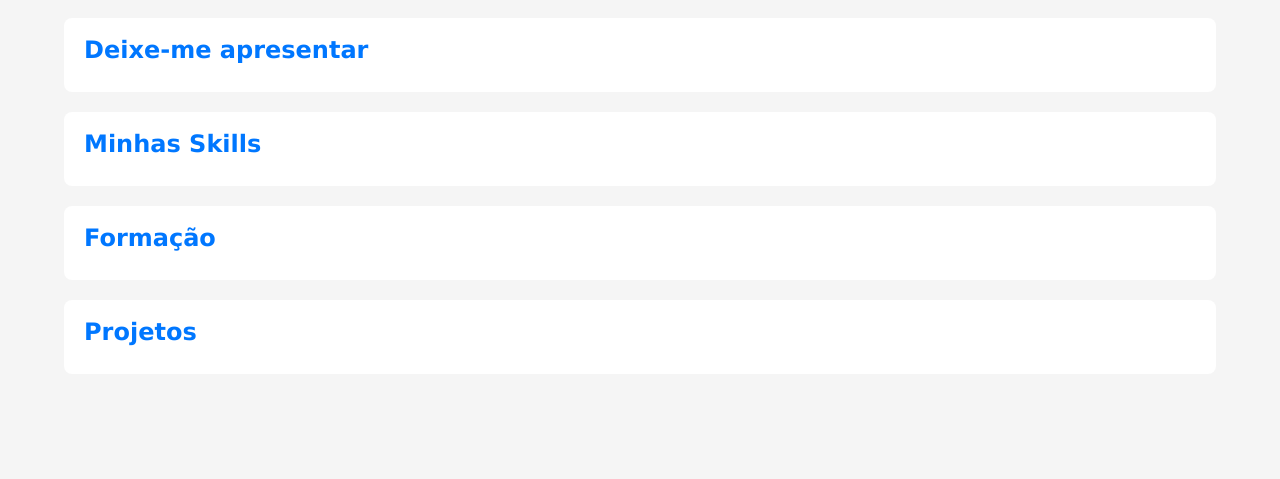
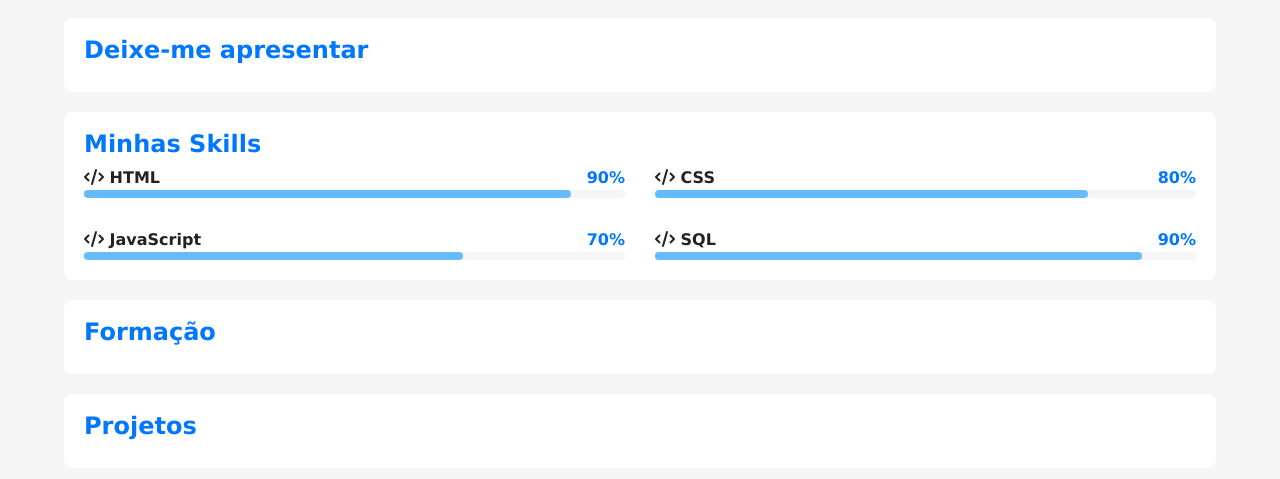
Before and after one commit to Willian-Boo/projeto-portifolio, a plain HTML site: page index.html in a window 1280 px wide. Shown: the part 569-1048 px from the top of the page. Before the commit the page ends 963 px from the top, so only its background shows below. Drawn offline with Linux system fonts and the light colour scheme.

Commit message:
criação das skills

```diff
--- a/estilos/style.css
+++ b/estilos/style.css
@@ -140,3 +140,43 @@ article h2{
   height: 100%;
   border-radius: 8px;
 }
+#skill-container{
+  display: grid;
+  grid-template-columns: 1fr;
+  gap: 30px;
+}
+
+#skill-container .info{
+  display: flex;
+  justify-content: space-between;
+  align-items: center;
+}
+
+#skill-container .nome{
+  font-weight: bold;
+  color: var(--texto);
+}
+
+#skill-container .porcent{
+  font-weight: bold;
+  color: var(--destaque);
+}
+
+#skill-container .barra{
+  width: 100%;
+  height: 8px;
+  background-color: var(--fundo-principal);
+  border-radius: 4px;
+}
+
+#skill-container .progresso{
+  height: 100%;
+  background-color: var(--destaque-inverso);
+  border-radius: 4px;
+}
+
+@media screen and (min-width: 768px) {
+  #skill-container{
+    grid-template-columns: 1fr 1fr;
+  }
+}
--- a/index.html
+++ b/index.html
@@ -43,6 +43,44 @@
             </article>
             <article id="skills">
                 <h2>Minhas Skills</h2>
+                <div id="skill-container">
+                    <div class="item">
+                        <div class="info">
+                            <span class="nome"><i class="fa-solid fa-code"></i> HTML</span>
+                            <span class="porcent">90%</span>
+                        </div>
+                        <div class="barra">
+                            <div class="progresso" style="width: 90%;"></div>
+                        </div>
+                    </div>
+                    <div class="item">
+                        <div class="info">
+                            <span class="nome"><i class="fa-solid fa-code"></i> CSS</span>
+                            <span class="porcent">80%</span>
+                        </div>
+                        <div class="barra">
+                            <div class="progresso" style="width: 80%;"></div>
+                        </div>
+                    </div>
+                    <div class="item">
+                        <div class="info">
+                            <span class="nome"><i class="fa-solid fa-code"></i> JavaScript</span>
+                            <span class="porcent">70%</span>
+                        </div>
+                        <div class="barra">
+                            <div class="progresso" style="width: 70%;"></div>
+                        </div>
+                    </div>
+                    <div class="item">
+                        <div class="info">
+                            <span class="nome"><i class="fa-solid fa-code"></i> SQL</span>
+                            <span class="porcent">90%</span>
+                        </div>
+                        <div class="barra">
+                            <div class="progresso" style="width: 90%;"></div>
+                        </div>
+                    </div>
+                </div>
             </article>
             <article id="formacao">
                 <h2>Formação</h2>
```
